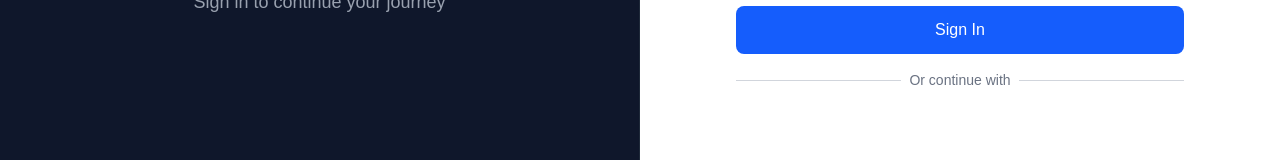
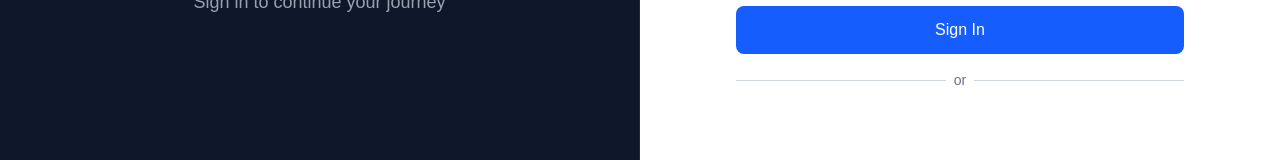
Before and after one commit to Hack2A/ai-interview-app, a Next.js app in the folder web/: page /login in a window 1280 px wide. Shown: the part 426-586 px from the top of the page. Built offline with nearby package versions, Linux system fonts and the light colour scheme; no server answers.

Commit message:
minor ui

```diff
--- a/web/components/auth/GoogleAuth.tsx
+++ b/web/components/auth/GoogleAuth.tsx
@@ -89,7 +89,7 @@ export default function GoogleAuth({
 						</div>
 						<div className="relative flex justify-center text-sm">
 							<span className="px-2 bg-white text-gray-500">
-								Or continue with
+								or
 							</span>
 						</div>
 					</div>
```
